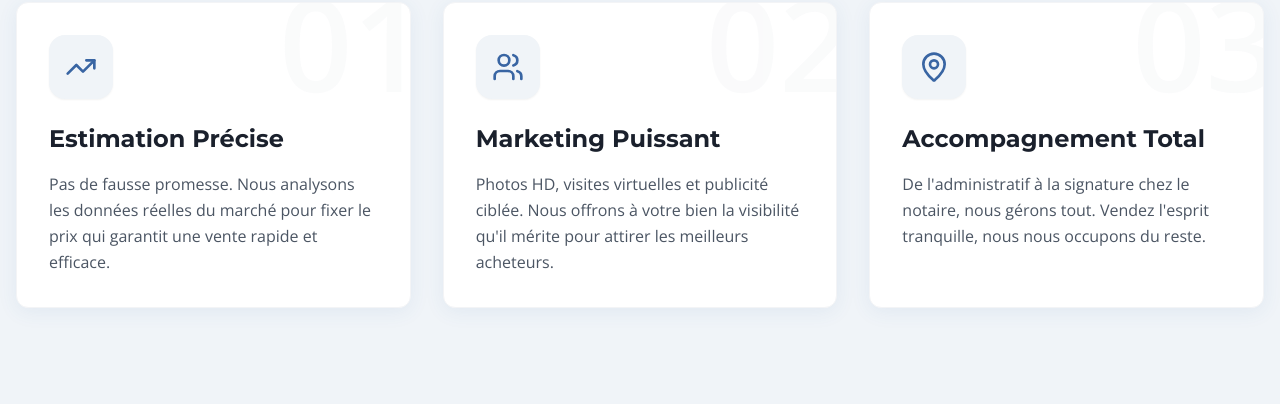
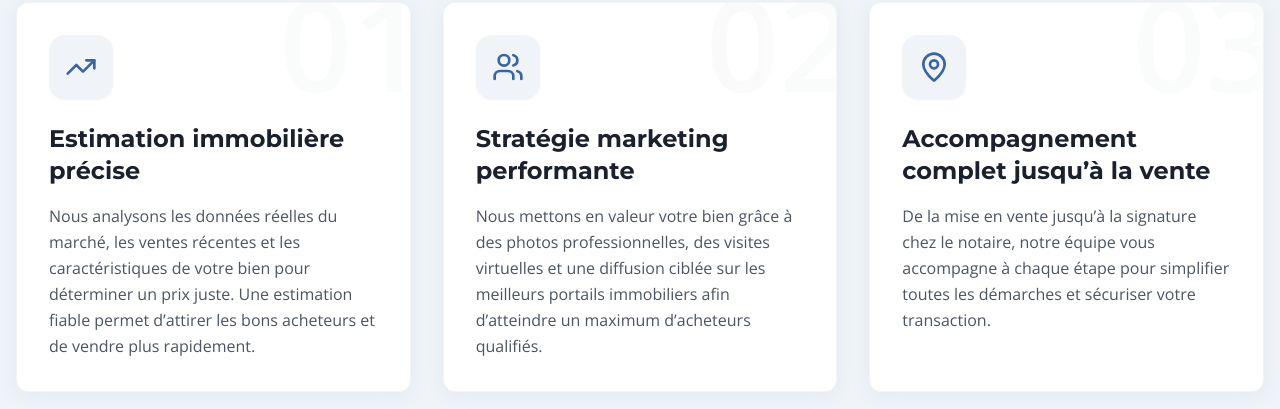
Before and after one commit to tarek-skalia/Landing-Page-Groupe-Immo, a React (Vite) app: page / in a window 1280 px wide. Shown: the part 1540-1949 px from the top of the page. Built offline with nearby package versions, Linux system fonts and the light colour scheme; no server answers.

Commit message:
feat(constants): Refine feature descriptions
Improve clarity and specificity of the feature titles and descriptions in the constants. This enhances the value proposition for potential clients.

```diff
--- a/constants.tsx
+++ b/constants.tsx
@@ -48,18 +48,18 @@ export const STATS: Stat[] = [
 
 export const FEATURES = [
   {
-    title: "Estimation Précise",
-    description: "Pas de fausse promesse. Nous analysons les données réelles du marché pour fixer le prix qui garantit une vente rapide et efficace.",
+    title: "Estimation immobilière précise",
+    description: "Nous analysons les données réelles du marché, les ventes récentes et les caractéristiques de votre bien pour déterminer un prix juste. Une estimation fiable permet d’attirer les bons acheteurs et de vendre plus rapidement.",
     icon: <TrendingUp />
   },
   {
-    title: "Marketing Puissant",
-    description: "Photos HD, visites virtuelles et publicité ciblée. Nous offrons à votre bien la visibilité qu'il mérite pour attirer les meilleurs acheteurs.",
+    title: "Stratégie marketing performante",
+    description: "Nous mettons en valeur votre bien grâce à des photos professionnelles, des visites virtuelles et une diffusion ciblée sur les meilleurs portails immobiliers afin d’atteindre un maximum d’acheteurs qualifiés.",
     icon: <Users />
   },
   {
-    title: "Accompagnement Total",
-    description: "De l'administratif à la signature chez le notaire, nous gérons tout. Vendez l'esprit tranquille, nous nous occupons du reste.",
+    title: "Accompagnement complet jusqu’à la vente",
+    description: "De la mise en vente jusqu’à la signature chez le notaire, notre équipe vous accompagne à chaque étape pour simplifier toutes les démarches et sécuriser votre transaction.",
     icon: <MapPin />
   }
 ];
```
